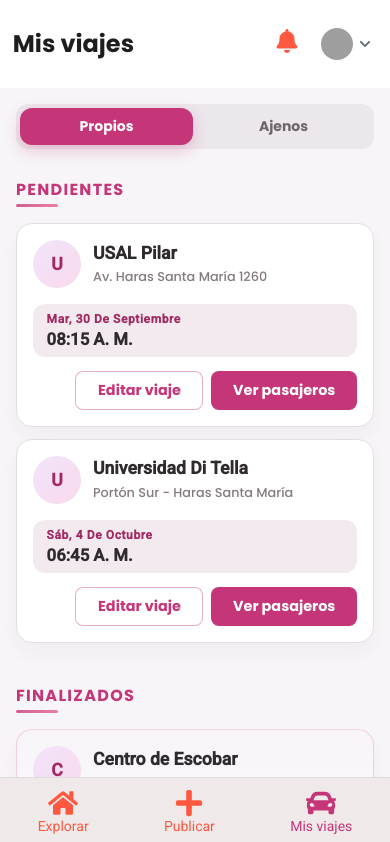
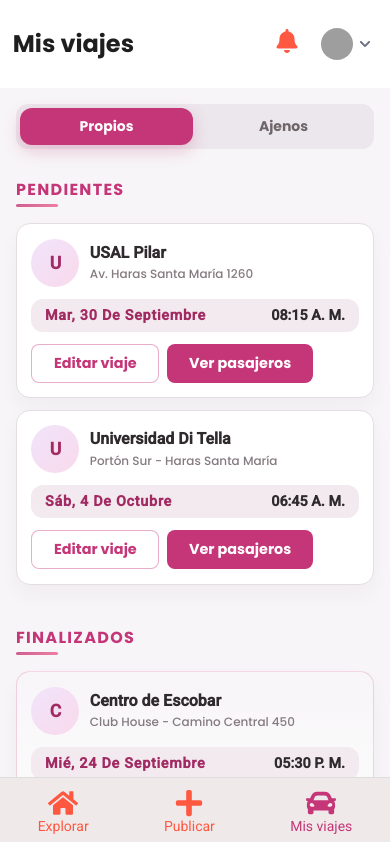
Before and after one commit to valenbarba/proyectoCarpooling, a React (Create React App) app: page /mis-viajes in a window 390 px wide. Shown: the top 842 px of the page. Built offline with nearby package versions, Linux system fonts and the light colour scheme; grey boxes are pictures that could not be loaded.

Commit message:
Ajustar tarjetas de viajes en vista móvil

```diff
--- a/src/components/TarjetaMiViaje.css
+++ b/src/components/TarjetaMiViaje.css
@@ -9,6 +9,8 @@
   box-shadow: 0 10px 20px rgba(47, 42, 45, 0.04);
   transition: transform 0.2s ease, box-shadow 0.2s ease;
   position: relative;
+  width: 100%;
+  box-sizing: border-box;
 }
 
 .viaje-card:hover {
@@ -296,20 +298,57 @@
 
 @media (max-width: 768px) {
   .viaje-card {
-    padding: 1rem;
+    padding: 0.9rem;
+    border-radius: 14px;
+    gap: 0.75rem;
   }
 
   .viaje-card__header {
     flex-direction: column;
     align-items: stretch;
+    gap: 0.75rem;
   }
 
   .viaje-card__header-principal {
     justify-content: flex-start;
+    gap: 0.65rem;
   }
 
   .viaje-card__horario {
+    width: 100%;
     align-items: flex-start;
+    flex-direction: row;
+    justify-content: space-between;
+    gap: 0.35rem;
+  }
+
+  .viaje-card__horario-fecha,
+  .viaje-card__horario-hora {
+    font-size: 0.9rem;
+  }
+
+  .viaje-card__titulo {
+    font-size: 1rem;
+    white-space: normal;
+  }
+
+  .viaje-card__direccion {
+    font-size: 0.75rem;
+    white-space: normal;
+  }
+
+  .viaje-card__conductor {
+    flex-direction: column;
+    align-items: flex-start;
+    gap: 0.75rem;
+  }
+
+  .viaje-card__conductor-identidad {
+    flex-wrap: wrap;
+  }
+
+  .viaje-card__acciones {
+    justify-content: flex-start;
   }
 }
 
```
